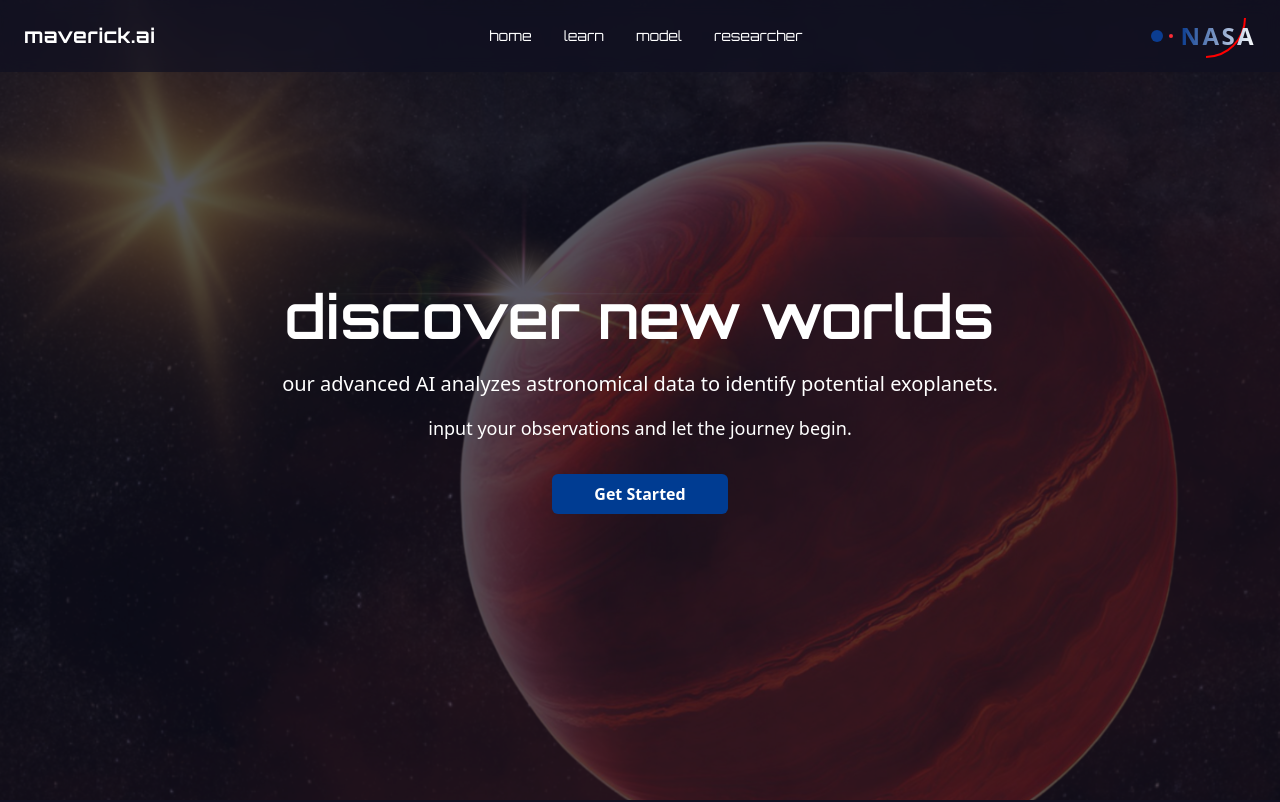
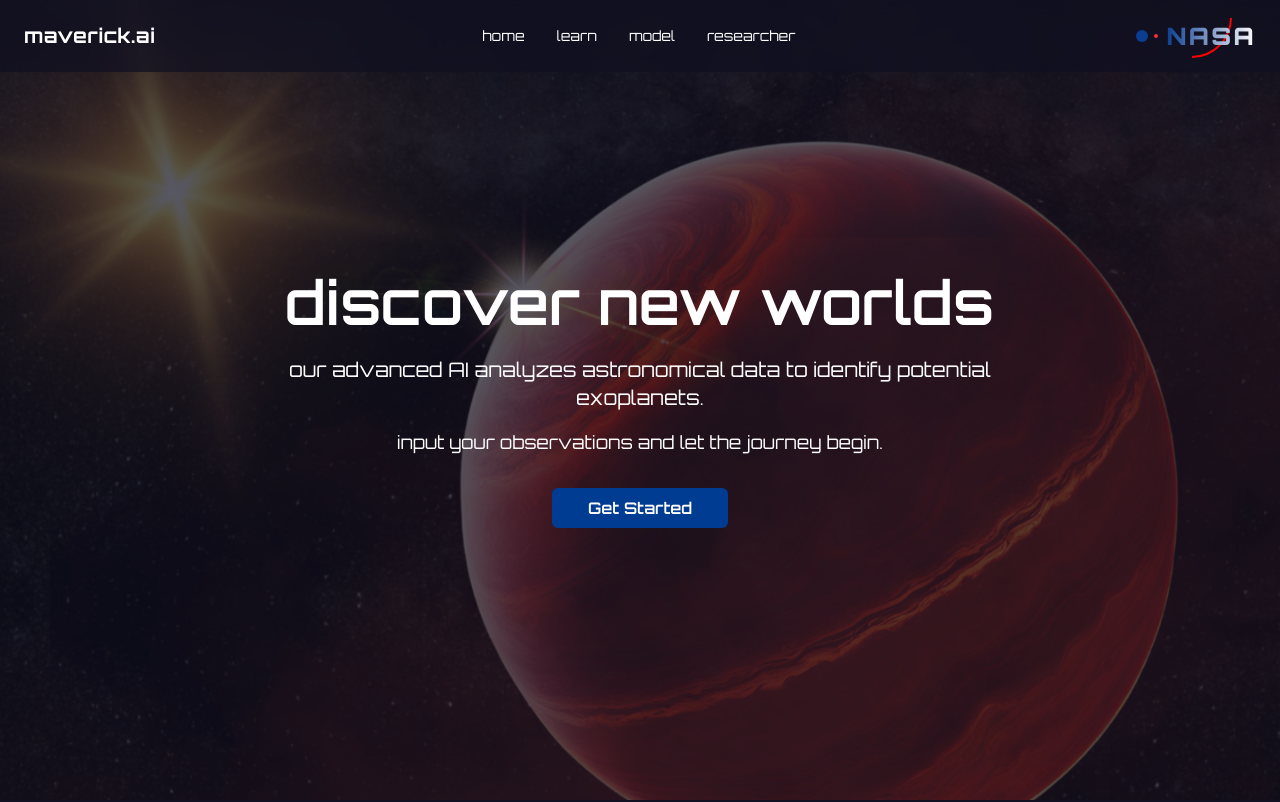
Before and after one commit to Ekow-Davis/NASA-model-frontend, a React (Vite) app in the folder mavericks/: page / in a window 1280 px wide. Shown: the top 802 px of the page. Built offline with nearby package versions, Linux system fonts and the light colour scheme.

Commit message:
For building

```diff
--- a/mavericks/src/index.css
+++ b/mavericks/src/index.css
@@ -2,6 +2,10 @@
 @import "tailwindcss";
 
 .font-orbit {
+  font-family: "Orbitron", sans-serif;
+}
+
+body {
   font-family: "Orbitron", sans-serif;
 }
 
--- a/mavericks/src/pages/ModelDashboard.tsx
+++ b/mavericks/src/pages/ModelDashboard.tsx
@@ -1,5 +1,5 @@
 import React, { useState, useEffect } from 'react';
-import { TrendingUp, TrendingDown, ChevronDown, HelpCircle } from 'lucide-react';
+import { TrendingUp, TrendingDown, ChevronDown } from 'lucide-react';
 
 // Type Interfaces
 interface MetricData {
```
